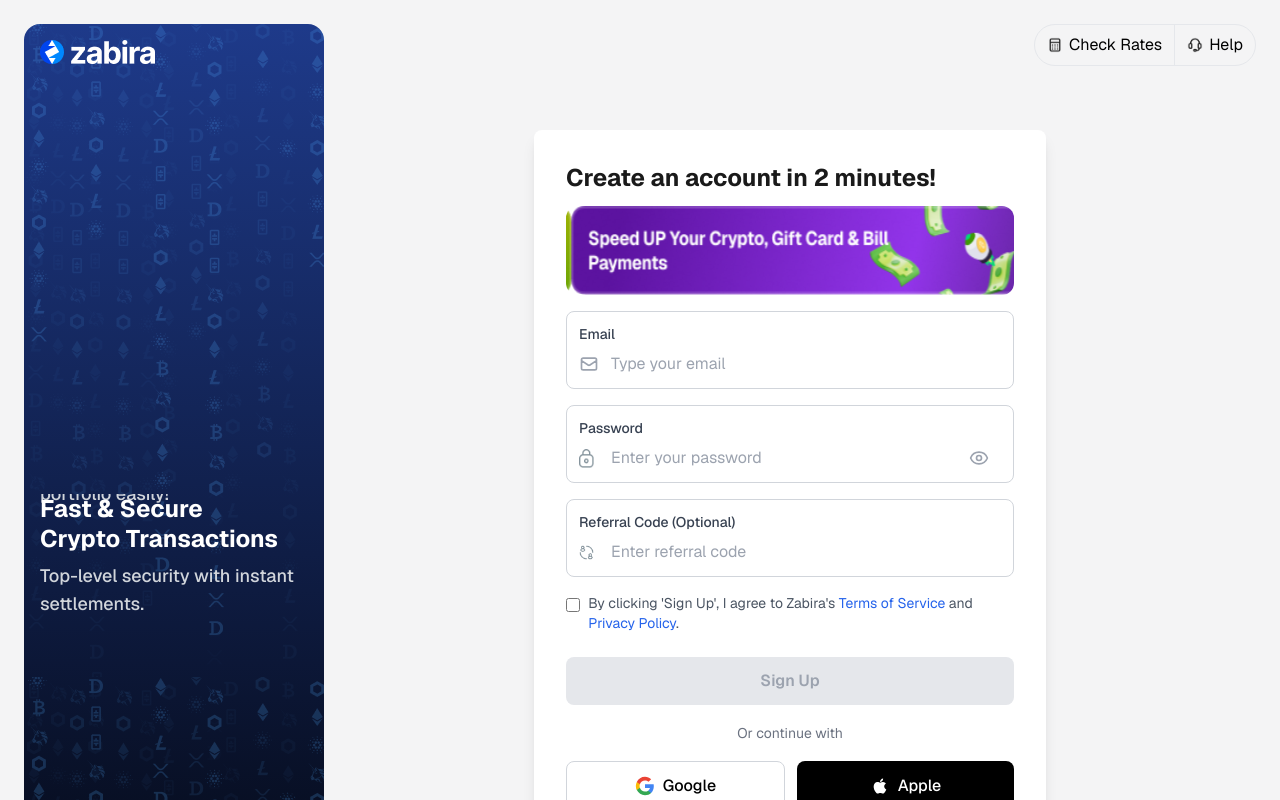
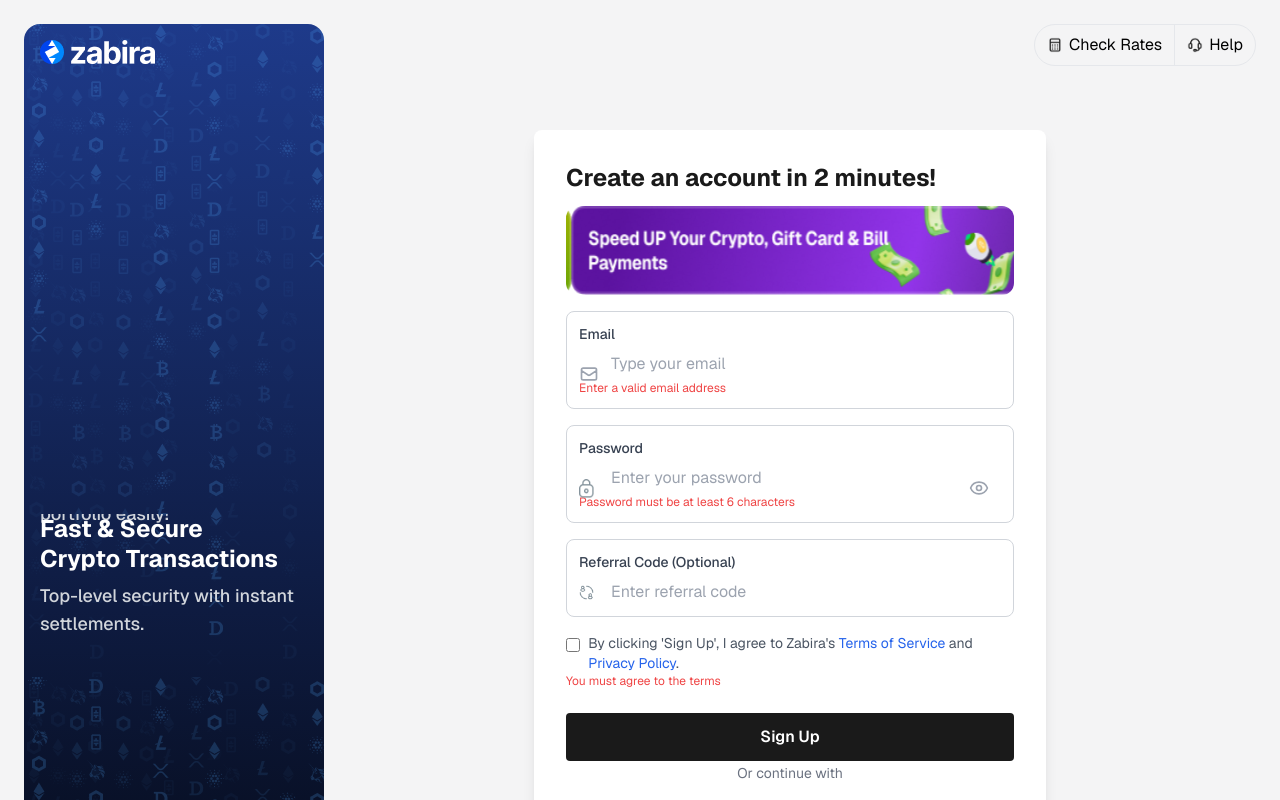
Before and after one commit to siccoo/zabira-test, a React (Vite) app: page / in a window 1280 px wide. Both pictures are taken after a click on the button "Sign Up". Shown: the top 800 px of the page. Built offline with nearby package versions, Linux system fonts and the light colour scheme.

Commit message:
login function

```diff
--- a/src/components/Login.tsx
+++ b/src/components/Login.tsx
@@ -1,8 +1,7 @@
 /* eslint-disable react-hooks/purity */
 import React, { useState, useEffect } from "react";
 import { Eye, EyeOff } from "lucide-react";
-import { Link } from "react-router-dom";
-// import { Link } from "react-router-dom";
+import { Link, useNavigate } from "react-router-dom";
 
 const promoImages = [
   "/power-banner1.png",
@@ -56,10 +55,13 @@
 ];
 
 const Login: React.FC = () => {
+  const navigate = useNavigate();
   const [email, setEmail] = useState("");
   const [password, setPassword] = useState("");
   const [showPassword, setShowPassword] = useState(false);
   const [currentPromo, setCurrentPromo] = useState(0);
+  const [error, setError] = useState("");
+  const [isSubmitting, setIsSubmitting] = useState(false);
 
   useEffect(() => {
     const interval = setInterval(() => {
@@ -78,7 +80,31 @@
   }, []);
 
   const handleLogin = () => {
-    console.log("Login", { email, password });
+    setError("");
+
+    if (!email || !password) {
+      setError("Email and password are required");
+      return;
+    }
+
+    const storedUser = localStorage.getItem("zabira_user");
+    if (!storedUser) {
+      setError("No account found. Please sign up.");
+      return;
+    }
+
+    const user = JSON.parse(storedUser);
+    if (email !== user.email || password !== user.password) {
+      setError("Invalid email or password");
+      return;
+    }
+
+    setIsSubmitting(true);
+    setTimeout(() => {
+      setIsSubmitting(false);
+      console.log("Login successful");
+      navigate("/dashboard");
+    }, 800);
   };
 
   return (
@@ -271,6 +297,9 @@
                   </button>
                 </div>
               </div>
+              {error && (
+                <p className="text-red-500 text-sm mb-3 text-center">{error}</p>
+              )}
               <div className="my-1">
                 <Link
                   to="/change-email"
@@ -283,9 +312,15 @@
               {/* Sign Up Button */}
               <button
                 onClick={handleLogin}
-                className="w-full py-3 bg-gray-200 text-gray-400 rounded-lg font-semibold mb-4 hover:bg-gray-300 transition"
+                className={`w-full py-3 rounded-lg font-semibold mb-4 transition
+${
+  isSubmitting
+    ? "bg-gray-300 text-gray-500 cursor-not-allowed"
+    : "bg-[#1a1a1a] text-white"
+}
+  `}
               >
-                Login
+                {isSubmitting ? "Logging in..." : "Login"}
               </button>
 
               {/* Social Sign In */}
--- a/src/components/SignUp.tsx
+++ b/src/components/SignUp.tsx
@@ -1,7 +1,7 @@
 /* eslint-disable react-hooks/purity */
 import React, { useState, useEffect } from "react";
 import { Eye, EyeOff } from "lucide-react";
-import { Link } from "react-router-dom";
+import { Link, useNavigate } from "react-router-dom";
 
 const promoImages = [
   "/power-banner1.png",
@@ -54,13 +54,23 @@
   },
 ];
 
+const isValidEmail = (email: string) =>
+  /^[^\s@]+@[^\s@]+\.[^\s@]+$/.test(email);
+
 const SignUp: React.FC = () => {
+  const navigate = useNavigate();
   const [email, setEmail] = useState("");
   const [password, setPassword] = useState("");
   const [referralCode, setReferralCode] = useState("");
   const [showPassword, setShowPassword] = useState(false);
   const [agreedToTerms, setAgreedToTerms] = useState(false);
   const [currentPromo, setCurrentPromo] = useState(0);
+  const [isSubmitting, setIsSubmitting] = useState(false);
+  const [errors, setErrors] = useState<{
+    email?: string;
+    password?: string;
+    terms?: string;
+  }>({});
 
   useEffect(() => {
     const interval = setInterval(() => {
@@ -79,11 +89,33 @@
   }, []);
 
   const handleSignUp = () => {
+    const newErrors: typeof errors = {};
+
+    if (!email || !isValidEmail(email)) {
+      newErrors.email = "Enter a valid email address";
+    }
+
+    if (!password || password.length < 6) {
+      newErrors.password = "Password must be at least 6 characters";
+    }
+
     if (!agreedToTerms) {
-      alert("Please agree to the Terms of Service and Privacy Policy");
-      return;
+      newErrors.terms = "You must agree to the terms";
     }
-    console.log("Sign up:", { email, password, referralCode });
+
+    setErrors(newErrors);
+
+    if (Object.keys(newErrors).length > 0) return;
+
+    setIsSubmitting(true);
+
+    // Mock register (save to localStorage)
+    localStorage.setItem("zabira_user", JSON.stringify({ email, password }));
+
+    setTimeout(() => {
+      setIsSubmitting(false);
+      navigate("/login");
+    }, 800);
   };
 
   return (
@@ -239,6 +271,9 @@
                     placeholder="Type your email"
                     className="w-full pl-8 pr-22 outline-none transition"
                   />
+                  {errors.email && (
+                    <p className="text-red-500 text-xs mt-1">{errors.email}</p>
+                  )}
                 </div>
               </div>
 
@@ -274,6 +309,11 @@
                       <Eye className="w-5 h-5 text-gray-400" />
                     )}
                   </button>
+                  {errors.password && (
+                    <p className="text-red-500 text-xs mt-1">
+                      {errors.password}
+                    </p>
+                  )}
                 </div>
               </div>
 
@@ -322,14 +362,22 @@
                     .
                   </span>
                 </label>
+                {errors.terms && (
+                  <p className="text-red-500 text-xs mb-3">{errors.terms}</p>
+                )}
               </div>
 
               {/* Sign Up Button */}
               <button
                 onClick={handleSignUp}
-                className="w-full py-3 bg-gray-200 text-gray-400 rounded-lg font-semibold mb-4 hover:bg-gray-300 transition"
+                disabled={isSubmitting}
+                className={`w-full py-3 rounded font-semibold ${
+                  isSubmitting
+                    ? "bg-gray-300 text-gray-500"
+                    : "bg-[#1a1a1a] text-white "
+                }`}
               >
-                Sign Up
+                {isSubmitting ? "Creating account..." : "Sign Up"}
               </button>
 
               {/* Social Sign In */}
```
